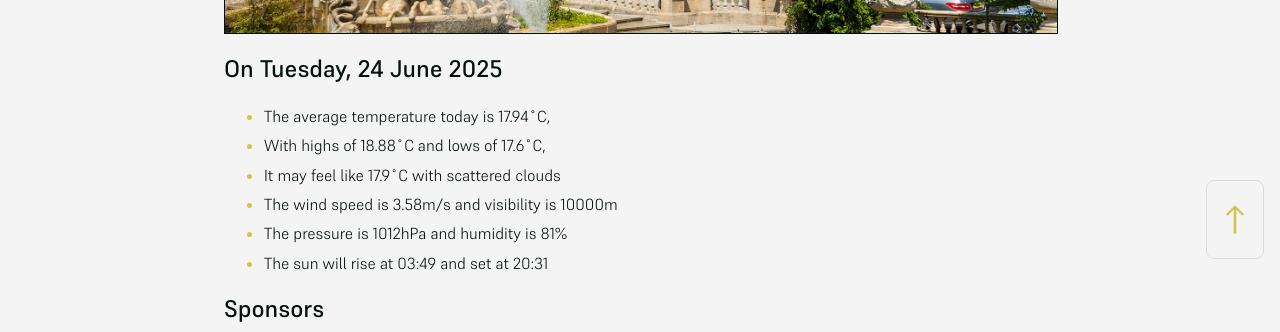
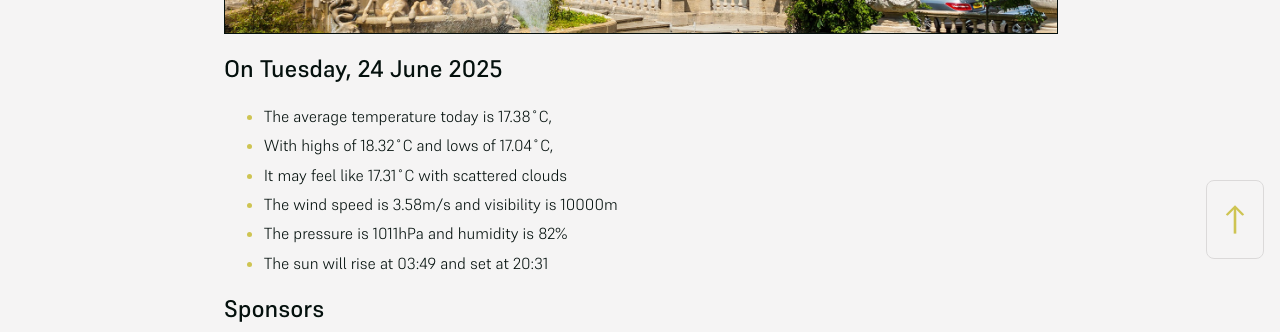
Before and after one commit to mat-0/cheltenham-open-data, a Jekyll site: the page built from index.md, in a window 1280 px wide. Shown: the part 625-957 px from the top of the page. Built offline with Jekyll 4.4.1, drawn with Linux system fonts in a browser that asks for light colours.

Commit message:
Updated 2025-06-24 21:58:05

```diff
--- a/index.md
+++ b/index.md
@@ -10,11 +10,11 @@ seo: Menu
 <!-- weather_marker starts -->
 ## On Tuesday, 24 June 2025
 
-- The average temperature today is 17.94˚C,
-- With highs of 18.88˚C and lows of 17.6˚C,
-- It may feel like 17.9˚C with scattered clouds
+- The average temperature today is 17.38˚C,
+- With highs of 18.32˚C and lows of 17.04˚C,
+- It may feel like 17.31˚C with scattered clouds
 - The wind speed is 3.58m/s and visibility is 10000m
-- The pressure is 1012hPa and humidity is 81%
+- The pressure is 1011hPa and humidity is 82%
 - The sun will rise at 03:49 and set at 20:31
 
 <!-- weather_marker ends -->
```
Also changed, not shown: _data/flood.json (+4 -4 lines), _pages/fix-my-street.md (+1 -1 lines), _pages/news.md (+8 -8 lines).
